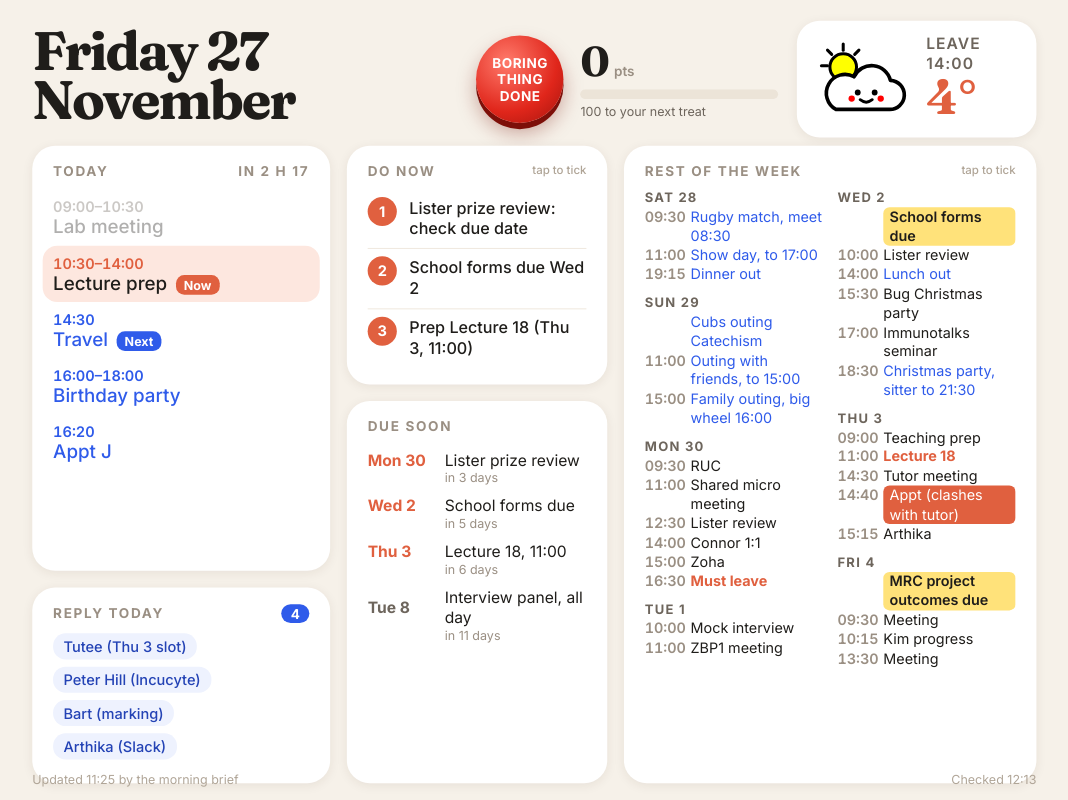
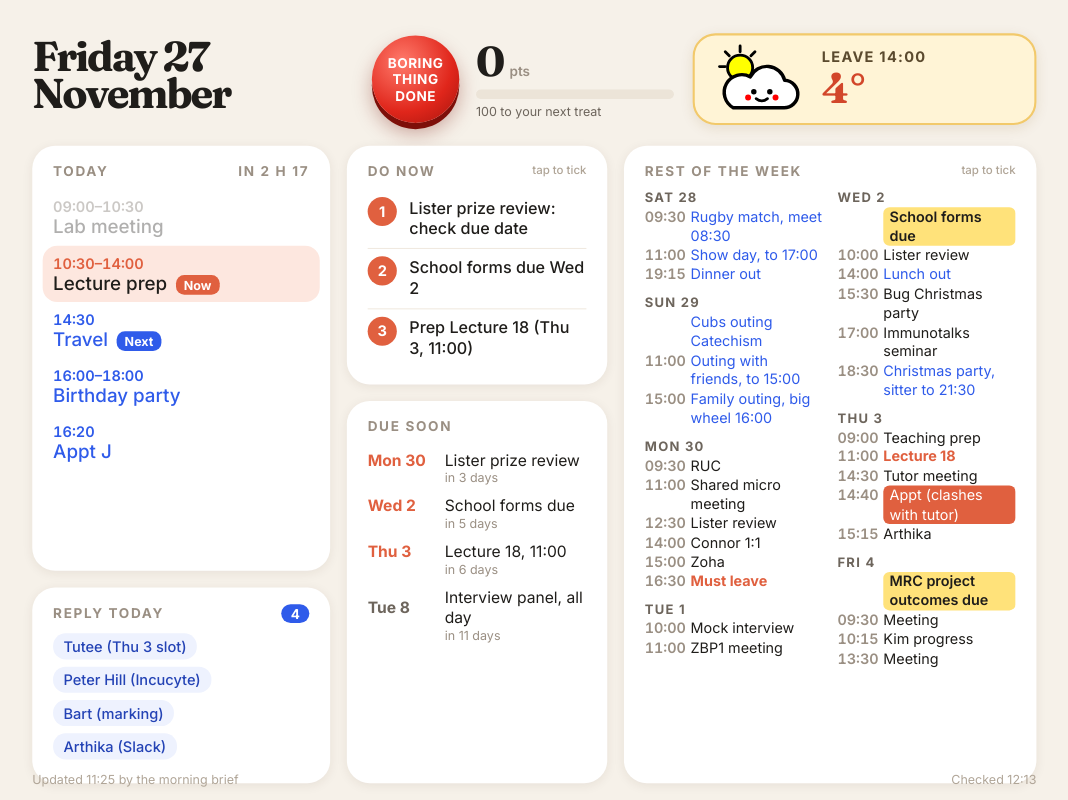
Before and after one commit to codendall/desk-screen, a plain HTML site: page ipad.html in a window 1280 px wide. Shown: the whole page, without its empty margins (106-1174 px from the left). Drawn offline with Linux system fonts and the light colour scheme.

Commit message:
iPad: brighter, roomier weather card
Co-Authored-By: Claude Opus 5.5 <noreply@anthropic.com>
Claude-Session: https://claude.ai/code/session_013m37QhRnwob7FSUmyJsQpW

```diff
--- a/ipad.html
+++ b/ipad.html
@@ -15,13 +15,13 @@ html,body{width:100%;height:100%;overflow:hidden;background:#f6f1e9}
 #stage{position:absolute;left:0;top:0;width:1024px;height:768px;-webkit-transform-origin:0 0;transform-origin:0 0;
   background:#f6f1e9;color:#1f1d1a;font-family:Inter,-apple-system,Helvetica,Arial,sans-serif;padding:26px 30px 22px}
 .top{display:-webkit-flex;display:flex;-webkit-align-items:center;align-items:center;-webkit-justify-content:space-between;justify-content:space-between;margin-bottom:14px;height:100px}
-.clock{font-family:Fraunces,Georgia,serif;font-size:52px;font-weight:700;line-height:.9;letter-spacing:-2px}
+.clock{font-family:Fraunces,Georgia,serif;font-size:40px;line-height:1.05;font-weight:700;line-height:.9;letter-spacing:-2px}
 .date{font-size:20px;font-weight:600;color:#6d655c;margin-top:8px}
-.wx{display:-webkit-flex;display:flex;-webkit-align-items:center;align-items:center;background:#fff;border-radius:22px;padding:12px 20px 12px 12px;box-shadow:0 2px 10px rgba(60,40,20,.08)}
-.wx svg{width:120px;height:86px;margin-right:12px}
-.wx .lv{font-size:15px;font-weight:600;color:#6d655c;text-transform:uppercase;letter-spacing:1px}
-.wx .tp{font-family:Fraunces,Georgia,serif;font-size:46px;font-weight:700;color:#e0603f;line-height:1}
-.wx .cd{font-size:15px;color:#3a352f;margin-top:4px;max-width:270px}
+.wx{display:-webkit-flex;display:flex;-webkit-align-items:center;align-items:center;background:#fff4d6;border:2px solid #f2c96b;border-radius:22px;padding:8px 20px 8px 12px;box-shadow:0 3px 12px rgba(120,80,20,.12);min-width:330px}
+.wx svg{width:96px;height:68px;margin-right:14px;-webkit-flex:none;flex:none}
+.wx .lv{font-size:14px;font-weight:700;color:#5b4a2e;text-transform:uppercase;letter-spacing:1.2px}
+.wx .tp{font-family:Fraunces,Georgia,serif;font-size:40px;font-weight:700;color:#d2462a;line-height:1;margin:2px 0}
+.wx .cd{font-size:14px;font-weight:600;color:#2a241d;line-height:1.25;max-width:215px}
 .grid{display:-webkit-flex;display:flex;height:612px}
 .col{display:-webkit-flex;display:flex;-webkit-flex-direction:column;flex-direction:column}
 .wk{width:396px;margin-left:16px}.l{width:286px;margin-right:16px}.r{-webkit-flex:1;flex:1}
```
